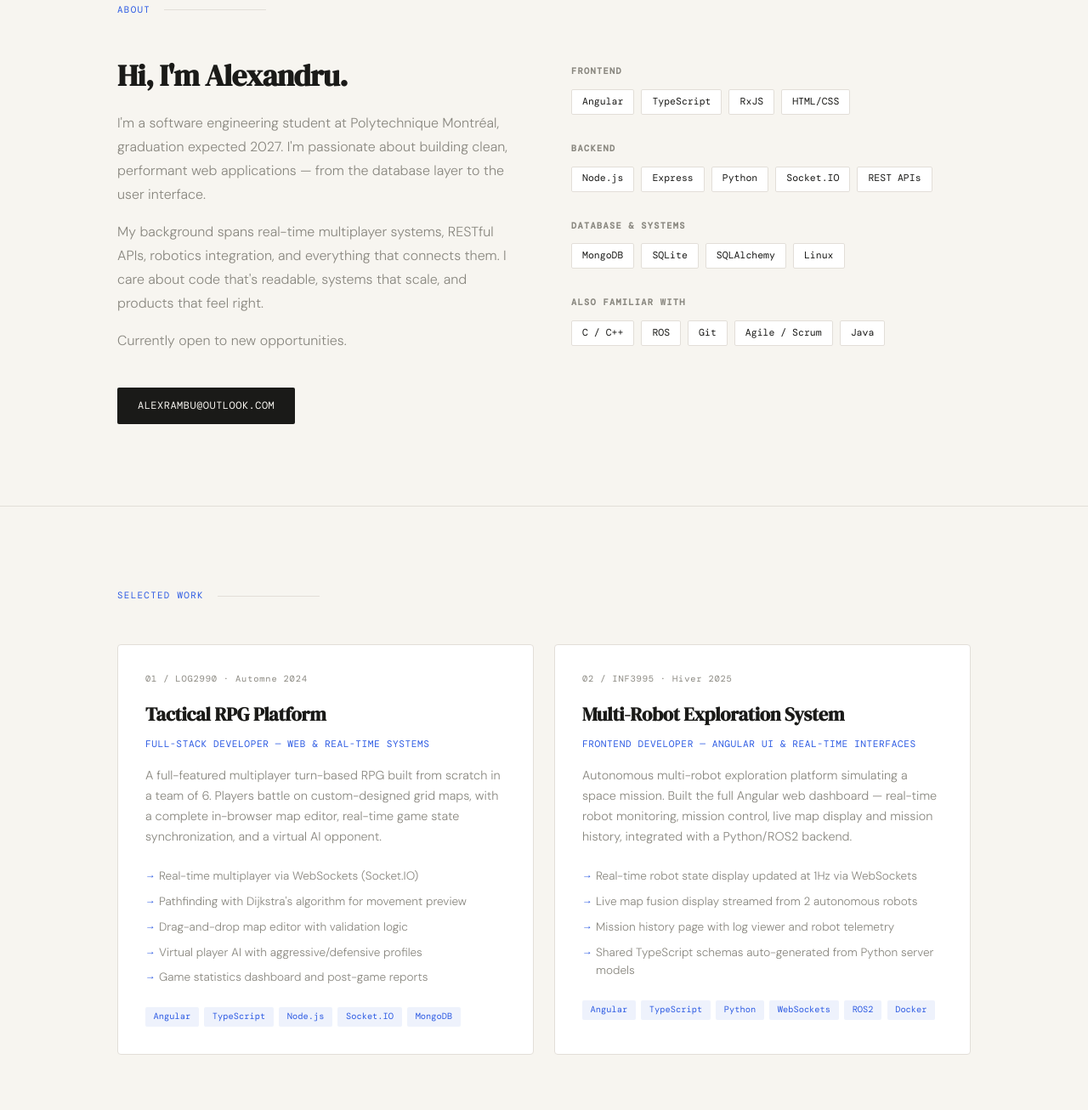
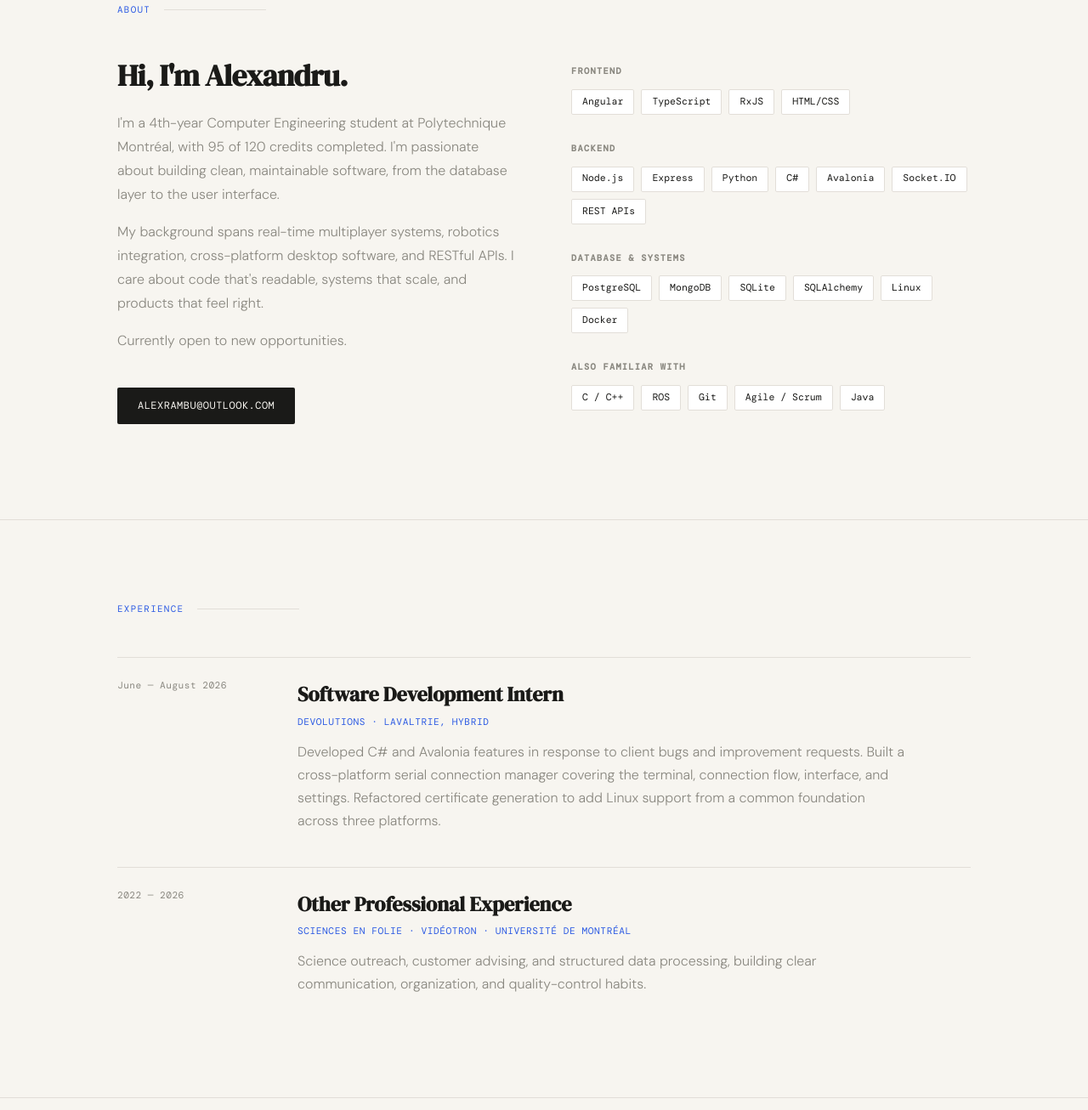
Before and after one commit to AlexandruPoly/AlexandruPoly.github.io, a plain HTML site: page index.html in a window 1280 px wide. Shown: the part 894-2200 px from the top of the page at 85% size. Drawn offline with nearby package versions, Linux system fonts and the light colour scheme; a web font is replaced by a local one.

Commit message:
Sync portfolio with current CV

```diff
--- a/index.html
+++ b/index.html
@@ -49,6 +49,12 @@
     .stack-tags { display: flex; flex-wrap: wrap; gap: 0.5rem; }
     .tag { font-family: 'DM Mono', monospace; font-size: 0.72rem; padding: 0.3rem 0.75rem; background: var(--white); border: 1px solid var(--border); border-radius: 2px; color: var(--ink); }
     .projects-grid { display: grid; grid-template-columns: 1fr 1fr; gap: 1.5rem; }
+    .experience-list { display: grid; gap: 1rem; }
+    .experience-item { display: grid; grid-template-columns: 180px 1fr; gap: 2rem; padding: 1.5rem 0; border-top: 1px solid var(--border); }
+    .experience-period { font-family: 'DM Mono', monospace; font-size: 0.7rem; color: var(--muted); letter-spacing: 0.04em; }
+    .experience-title { font-family: 'DM Serif Display', serif; font-size: 1.5rem; margin-bottom: 0.25rem; }
+    .experience-company { font-family: 'DM Mono', monospace; font-size: 0.7rem; color: var(--accent); letter-spacing: 0.05em; text-transform: uppercase; margin-bottom: 0.75rem; }
+    .experience-desc { color: var(--muted); line-height: 1.7; max-width: 720px; }
     .project-card { background: var(--white); border: 1px solid var(--border); border-radius: 4px; padding: 2rem; transition: border-color 0.2s, transform 0.2s; position: relative; overflow: hidden; }
     .project-card::before { content: ''; position: absolute; top: 0; left: 0; right: 0; height: 2px; background: var(--accent); transform: scaleX(0); transform-origin: left; transition: transform 0.3s ease; }
     .project-card:hover { border-color: #C8C4BC; transform: translateY(-2px); }
@@ -85,6 +91,7 @@
       .hero { padding: 0 1.5rem; }
       .hero-scroll { left: 1.5rem; }
       .about-grid, .projects-grid, .contact-inner { grid-template-columns: 1fr; gap: 2rem; }
+      .experience-item { grid-template-columns: 1fr; gap: 0.5rem; }
       footer { padding: 1.25rem 1.5rem; flex-direction: column; gap: 0.5rem; text-align: center; }
     }
   </style>
@@ -95,6 +102,7 @@
     <div class="nav-right">
       <ul class="nav-links">
         <li><a href="#about" data-i18n="nav.about">About</a></li>
+        <li><a href="#experience" data-i18n="nav.experience">Experience</a></li>
         <li><a href="#projects" data-i18n="nav.projects">Projects</a></li>
         <li><a href="#contact" data-i18n="nav.contact">Contact</a></li>
       </ul>
@@ -112,7 +120,7 @@
         <span data-i18n="hero.line1">Building things</span><br/>
         <span data-i18n="hero.line2pre">that </span><em data-i18n="hero.line2em">actually work.</em>
       </h1>
-      <p class="hero-desc" data-i18n="hero.desc">4th-year Computer Engineering student at Polytechnique Montréal. I build full-stack web apps, real-time systems, and everything in between.</p>
+      <p class="hero-desc" data-i18n="hero.desc">4th-year Computer Engineering student at Polytechnique Montréal, with 95 of 120 credits completed. I build full-stack web apps, real-time systems, and cross-platform software.</p>
       <div class="hero-cta">
         <a href="#projects" class="btn btn-primary" data-i18n="hero.cta1">View Projects</a>
         <a href="#contact" class="btn btn-secondary" data-i18n="hero.cta2">Get in touch</a>
@@ -128,8 +136,8 @@
     <div class="about-grid">
       <div class="about-text reveal">
         <h2 data-i18n="about.title">Hi, I'm Alexandru.</h2>
-        <p data-i18n="about.p1">I'm a software engineering student at Polytechnique Montréal, graduation expected 2027. I'm passionate about building clean, performant web applications — from the database layer to the user interface.</p>
-        <p data-i18n="about.p2">My background spans real-time multiplayer systems, RESTful APIs, robotics integration, and everything that connects them. I care about code that's readable, systems that scale, and products that feel right.</p>
+        <p data-i18n="about.p1">I'm a 4th-year Computer Engineering student at Polytechnique Montréal, with 95 of 120 credits completed. I'm passionate about building clean, maintainable software, from the database layer to the user interface.</p>
+        <p data-i18n="about.p2">My background spans real-time multiplayer systems, robotics integration, cross-platform desktop software, and RESTful APIs. I care about code that's readable, systems that scale, and products that feel right.</p>
         <p data-i18n="about.p3">Currently open to new opportunities.</p>
         <br/>
         <a href="mailto:alexrambu@outlook.com" class="btn btn-primary">alexrambu@outlook.com</a>
@@ -146,15 +154,15 @@
           <h4 data-i18n="stack.backend">Backend</h4>
           <div class="stack-tags">
             <span class="tag">Node.js</span><span class="tag">Express</span>
-            <span class="tag">Python</span><span class="tag">Socket.IO</span>
+            <span class="tag">Python</span><span class="tag">C#</span><span class="tag">Avalonia</span><span class="tag">Socket.IO</span>
             <span class="tag">REST APIs</span>
           </div>
         </div>
         <div class="stack-group">
           <h4 data-i18n="stack.db">Database &amp; Systems</h4>
           <div class="stack-tags">
-            <span class="tag">MongoDB</span><span class="tag">SQLite</span>
-            <span class="tag">SQLAlchemy</span><span class="tag">Linux</span>
+            <span class="tag">PostgreSQL</span><span class="tag">MongoDB</span><span class="tag">SQLite</span>
+            <span class="tag">SQLAlchemy</span><span class="tag">Linux</span><span class="tag">Docker</span>
           </div>
         </div>
         <div class="stack-group">
@@ -166,6 +174,30 @@
           </div>
         </div>
       </div>
+    </div>
+  </section>
+
+  <hr class="full-divider"/>
+
+  <section id="experience">
+    <p class="section-label reveal" data-i18n="experience.label">Experience</p>
+    <div class="experience-list">
+      <article class="experience-item reveal">
+        <p class="experience-period" data-i18n="experience.period">June — August 2026</p>
+        <div>
+          <h2 class="experience-title" data-i18n="experience.title">Software Development Intern</h2>
+          <p class="experience-company" data-i18n="experience.company">Devolutions · Lavaltrie, hybrid</p>
+          <p class="experience-desc" data-i18n="experience.desc">Developed C# and Avalonia features in response to client bugs and improvement requests. Built a cross-platform serial connection manager covering the terminal, connection flow, interface, and settings. Refactored certificate generation to add Linux support from a common foundation across three platforms.</p>
+        </div>
+      </article>
+      <article class="experience-item reveal">
+        <p class="experience-period" data-i18n="experience.otherPeriod">2022 — 2026</p>
+        <div>
+          <h2 class="experience-title" data-i18n="experience.otherTitle">Other Professional Experience</h2>
+          <p class="experience-company" data-i18n="experience.otherCompany">Sciences en Folie · Vidéotron · Université de Montréal</p>
+          <p class="experience-desc" data-i18n="experience.otherDesc">Science outreach, customer advising, and structured data processing, building clear communication, organization, and quality-control habits.</p>
+        </div>
+      </article>
     </div>
   </section>
 
@@ -192,7 +224,7 @@
         </div>
       </div>
       <div class="project-card reveal">
-        <p class="project-number">02 / INF3995 · Hiver 2025</p>
+        <p class="project-number">02 / INF3995 · Automne 2025</p>
         <h3 class="project-title" data-i18n="p2.title">Multi-Robot Exploration System</h3>
         <p class="project-role" data-i18n="p2.role">Frontend Developer — Angular UI &amp; Real-Time Interfaces</p>
         <p class="project-desc" data-i18n="p2.desc">Autonomous multi-robot exploration platform simulating a space mission. Built the full Angular web dashboard — real-time robot monitoring, mission control, live map display and mission history, integrated with a Python/ROS2 backend.</p>
@@ -251,22 +283,23 @@
   <hr class="full-divider"/>
 
   <footer>
-    <p>© 2025 Alexandru Râmbu · Polytechnique Montréal</p>
+    <p>© 2026 Alexandru Râmbu · Polytechnique Montréal</p>
     <p data-i18n="footer.built">Designed &amp; built by Alexandru</p>
   </footer>
   <script>
     var T = {
       en: {
-        "nav.about":"About","nav.projects":"Projects","nav.contact":"Contact",
+        "nav.about":"About","nav.experience":"Experience","nav.projects":"Projects","nav.contact":"Contact",
         "hero.label":"Software Engineer · Montréal",
         "hero.line1":"Building things","hero.line2pre":"that ","hero.line2em":"actually work.",
-        "hero.desc":"4th-year Computer Engineering student at Polytechnique Montréal. I build full-stack web apps, real-time systems, and everything in between.",
+        "hero.desc":"4th-year Computer Engineering student at Polytechnique Montréal, with 95 of 120 credits completed. I build full-stack web apps, real-time systems, and cross-platform software.",
         "hero.cta1":"View Projects","hero.cta2":"Get in touch","hero.scroll":"Scroll to explore",
         "about.label":"About","about.title":"Hi, I'm Alexandru.",
-        "about.p1":"I'm a software engineering student at Polytechnique Montréal, graduation expected 2027. I'm passionate about building clean, performant web applications — from the database layer to the user interface.",
-        "about.p2":"My background spans real-time multiplayer systems, RESTful APIs, robotics integration, and everything that connects them. I care about code that's readable, systems that scale, and products that feel right.",
+        "about.p1":"I'm a 4th-year Computer Engineering student at Polytechnique Montréal, with 95 of 120 credits completed. I'm passionate about building clean, maintainable software, from the database layer to the user interface.",
+        "about.p2":"My background spans real-time multiplayer systems, robotics integration, cross-platform desktop software, and RESTful APIs. I care about code that's readable, systems that scale, and products that feel right.",
         "about.p3":"Currently open to new opportunities.",
         "stack.frontend":"Frontend","stack.backend":"Backend","stack.db":"Database & Systems","stack.other":"Also familiar with",
+        "experience.label":"Experience","experience.period":"June — August 2026","experience.title":"Software Development Intern","experience.company":"Devolutions · Lavaltrie, hybrid","experience.desc":"Developed C# and Avalonia features in response to client bugs and improvement requests. Built a cross-platform serial connection manager covering the terminal, connection flow, interface, and settings. Refactored certificate generation to add Linux support from a common foundation across three platforms.","experience.otherPeriod":"2022 — 2026","experience.otherTitle":"Other Professional Experience","experience.otherCompany":"Sciences en Folie · Vidéotron · Université de Montréal","experience.otherDesc":"Science outreach, customer advising, and structured data processing, building clear communication, organization, and quality-control habits.",
         "projects.label":"Selected Work",
         "p1.title":"Tactical RPG Platform","p1.role":"Full-Stack Developer — Web & Real-Time Systems",
         "p1.desc":"A full-featured multiplayer turn-based RPG built from scratch in a team of 6. Players battle on custom-designed grid maps, with a complete in-browser map editor, real-time game state synchronization, and a virtual AI opponent.",
@@ -287,16 +320,17 @@
         "contact.cv":"Download Resume (PDF)","footer.built":"Designed & built by Alexandru"
       },
       fr: {
-        "nav.about":"À propos","nav.projects":"Projets","nav.contact":"Contact",
+        "nav.about":"À propos","nav.experience":"Expérience","nav.projects":"Projets","nav.contact":"Contact",
         "hero.label":"Développeur Web · Montréal",
         "hero.line1":"Je construis des choses","hero.line2pre":"qui ","hero.line2em":"fonctionnent vraiment.",
-        "hero.desc":"Étudiant en génie informatique à Polytechnique Montréal, en 4e année. Je développe des applications web full-stack, des systèmes temps réel, et tout ce qui s'y connecte.",
+        "hero.desc":"Étudiant en 4e année de génie informatique à Polytechnique Montréal, avec 95 crédits sur 120 complétés. Je développe des applications web full-stack, des systèmes temps réel et des logiciels multiplateformes.",
         "hero.cta1":"Voir les projets","hero.cta2":"Me contacter","hero.scroll":"Défiler pour explorer",
         "about.label":"À propos","about.title":"Bonjour, je suis Alexandru.",
-        "about.p1":"Étudiant en génie informatique à Polytechnique Montréal, graduation prévue en 2027. Je suis passionné par la création d'applications web performantes — de la base de données jusqu'à l'interface utilisateur.",
-        "about.p2":"Mon parcours couvre les systèmes multijoueurs temps réel, les APIs REST, l'intégration robotique, et tout ce qui les relie. Je mets l'accent sur la lisibilité du code, la scalabilité des systèmes et la qualité de l'expérience produit.",
+        "about.p1":"Étudiant en 4e année de génie informatique à Polytechnique Montréal, avec 95 crédits sur 120 complétés. Je m'intéresse à la création de logiciels propres et maintenables, de la base de données jusqu'à l'interface utilisateur.",
+        "about.p2":"Mon parcours couvre les systèmes multijoueurs temps réel, l'intégration robotique, les logiciels de bureau multiplateformes et les APIs REST. Je mets l'accent sur la lisibilité du code, la scalabilité des systèmes et la qualité de l'expérience produit.",
         "about.p3":"Ouvert aux nouvelles opportunités.",
         "stack.frontend":"Frontend","stack.backend":"Backend","stack.db":"Base de données & Systèmes","stack.other":"Aussi à l'aise avec",
+        "experience.label":"Expérience","experience.period":"Juin — août 2026","experience.title":"Stagiaire en développement logiciel","experience.company":"Devolutions · Lavaltrie, hybride","experience.desc":"Développement de fonctionnalités en C# et Avalonia en réponse aux bogues et demandes d'amélioration des clients. Conception d'un gestionnaire multiplateforme de connexions série couvrant le terminal, la connexion, l'interface et les paramètres. Refactorisation de la génération de certificats afin d'ajouter la prise en charge de Linux à partir d'une base commune aux trois plateformes.","experience.otherPeriod":"2022 — 2026","experience.otherTitle":"Autres expériences professionnelles","experience.otherCompany":"Sciences en Folie · Vidéotron · Université de Montréal","experience.otherDesc":"Animation scientifique, conseil à la clientèle et traitement structuré de données, avec développement d'habitudes solides de communication, d'organisation et de contrôle qualité.",
         "projects.label":"Projets sélectionnés",
         "p1.title":"Plateforme de RPG Tactique","p1.role":"Développeur Full-Stack — Web & Systèmes Temps Réel",
         "p1.desc":"Un jeu de rôle tactique multijoueur complet développé en équipe de 6. Les joueurs s'affrontent sur des cartes personnalisées, avec un éditeur intégré, une synchronisation d'état de jeu en temps réel et un adversaire IA.",
```
